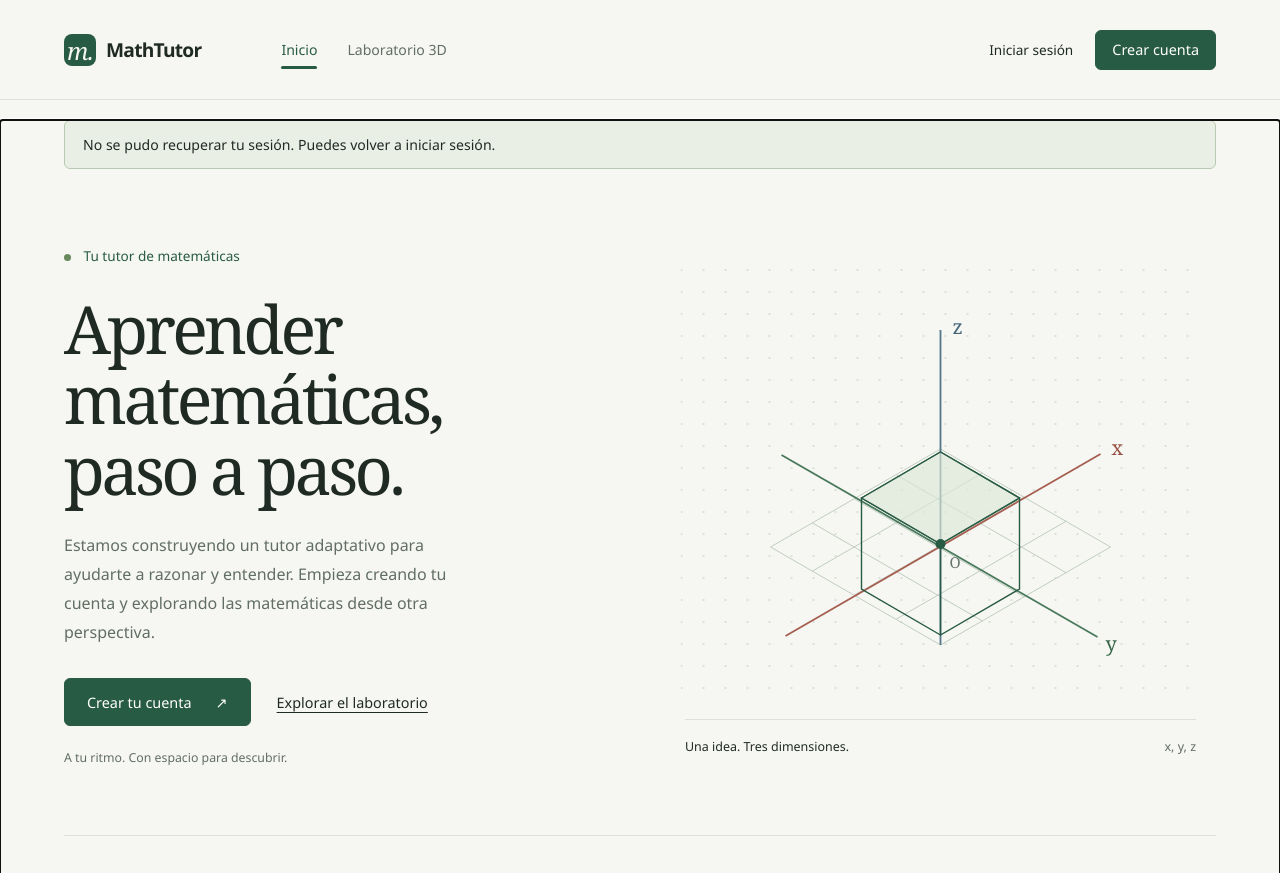
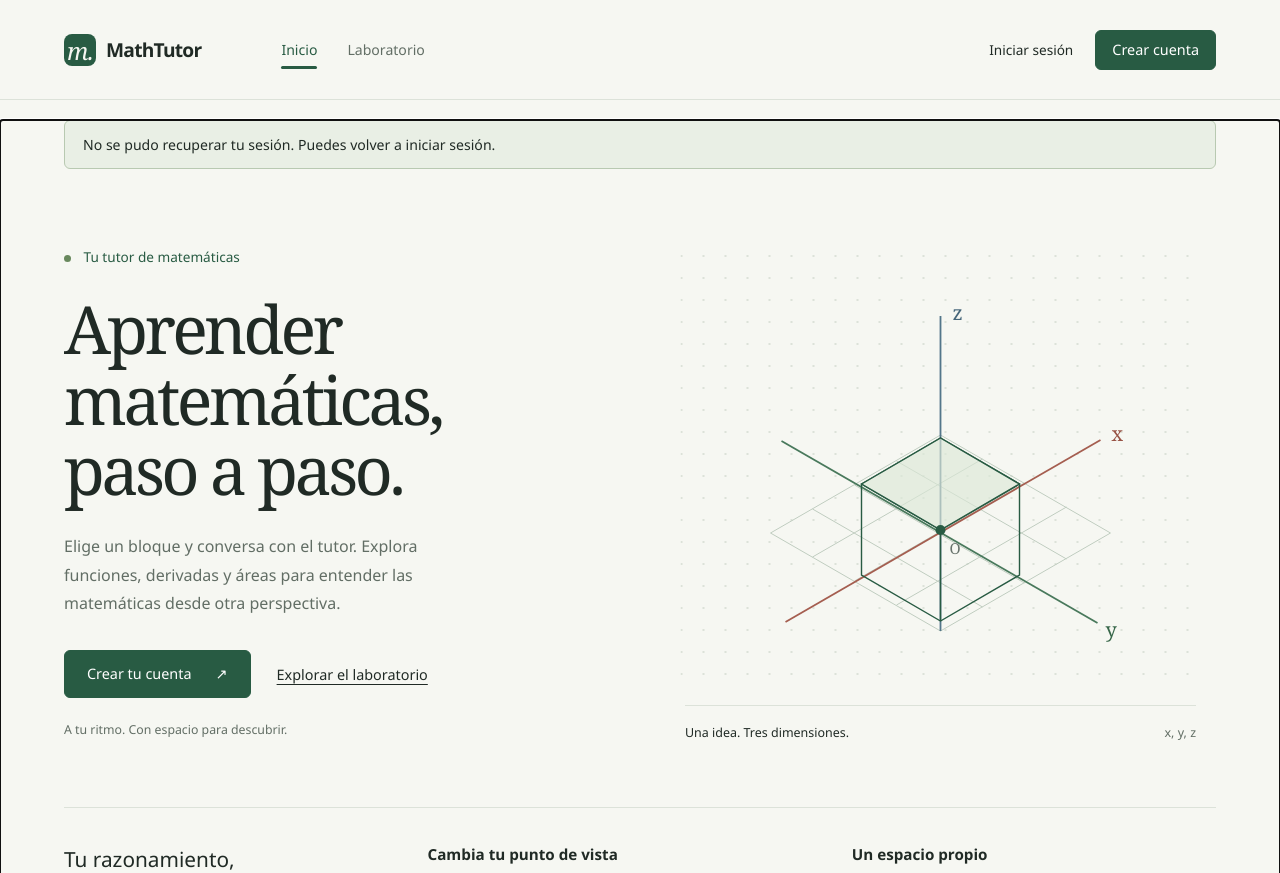
Before and after one commit to juancarlosenrmun/MathTutor, a web app: page /visor/index.html in a window 1280 px wide. Shown: the top 873 px of the page. Run offline with its HTML, style and script files only (its server is not run), Linux system fonts and the light colour scheme; data that the repository does not hold is empty.

Commit message:
feat(UC-12): integrar tutor y graficas en el frontend de S2

```diff
--- a/mathtutor-graphics/src/main/resources/static/visor/index.html
+++ b/mathtutor-graphics/src/main/resources/static/visor/index.html
@@ -6,7 +6,7 @@
     <meta name="theme-color" content="#f6f7f2" />
     <meta
       name="description"
-      content="MathTutor, un tutor adaptativo de matemáticas en desarrollo. Crea tu cuenta y empieza a explorar con el laboratorio 3D."
+      content="Conversa con el tutor de Matemáticas y explora funciones, derivadas y áreas en el laboratorio."
     />
     <title>Inicio · MathTutor</title>
     <link rel="stylesheet" href="./style.css" />
@@ -20,7 +20,8 @@
       >
       <nav aria-label="Navegación principal">
         <a href="#/inicio" data-nav="inicio">Inicio</a
-        ><a href="#/laboratorio" data-nav="laboratorio">Laboratorio 3D</a>
+        ><a href="#/laboratorio" data-nav="laboratorio">Laboratorio</a>
+        <a href="#/tutor" data-nav="tutor" data-student hidden>Tutor</a>
       </nav>
       <div class="header-actions">
         <a class="quiet-link" href="#/acceso" data-guest>Iniciar sesión</a
@@ -49,9 +50,8 @@
             </p>
             <h1>Aprender<br />matemáticas,<br />paso a paso.</h1>
             <p class="lead">
-              Estamos construyendo un tutor adaptativo para ayudarte a razonar y
-              entender. Empieza creando tu cuenta y explorando las matemáticas
-              desde otra perspectiva.
+              Elige un bloque y conversa con el tutor. Explora funciones,
+              derivadas y áreas para entender las matemáticas desde otra perspectiva.
             </p>
             <div class="hero-actions">
               <a class="button" href="#/registro" data-guest
@@ -277,6 +277,14 @@
         </div>
       </section>
       <section data-view="laboratorio" class="lab" hidden>
+        <div class="page-heading">
+          <div>
+            <p class="overline">Laboratorio de matemáticas</p>
+            <h1>De la función a la gráfica.</h1>
+            <p class="subtle">Compara f(x), su derivada y la integral en un mismo intervalo.</p>
+          </div>
+          <a class="text-link" href="#/tutor" data-student hidden>Conversar con el tutor</a>
+        </div>
         <form id="curve-form" class="curve-controls" aria-label="Gráficas 2D">
           <div><label for="curve-function">Función f(x)</label>
           <input id="curve-function" value="x^2" required maxlength="200" aria-describedby="curve-help" /></div>
@@ -286,26 +294,17 @@
         </form>
         <p id="curve-help" class="field-help">Usa x, números, + − * / ^, sin, cos, tan, exp, log, sqrt o abs. Ejemplos: x^2, sin(x), 1/x. La integral usa los extremos indicados.</p>
         <p id="curve-result" role="status">Introduce una función para ver su gráfica 2D y sus aproximaciones numéricas.</p>
-        <div class="page-heading">
-          <div>
-            <p class="overline">Laboratorio de matemáticas</p>
-            <h1>Explora el espacio.</h1>
-            <p class="subtle">Tres ejes. Infinitas formas de mirar.</p>
-          </div>
-          <a class="text-link" href="#/inicio" data-guest>Volver al inicio</a>
-          <a class="text-link" href="#/espacio" data-member hidden>Volver a tu espacio</a>
-        </div>
         <div class="lab-layout">
           <section class="viewer-panel" aria-labelledby="viewer-title">
             <div class="viewer-toolbar">
-              <h2 id="viewer-title">Sistema de coordenadas</h2>
-              <span class="viewer-tag">Vista 3D</span>
+              <h2 id="viewer-title">Funciones y coordenadas</h2>
+              <span class="viewer-tag">Vista interactiva</span>
             </div>
             <div class="canvas-wrap">
               <canvas
                 tabindex="0"
-                aria-label="Sistema de ejes tridimensional. X rojo, Y verde, Z azul."
-                aria-describedby="instructions graphic-status"
+                aria-label="Visor de funciones y coordenadas. X rojo, Y verde, Z azul."
+                aria-describedby="instructions graphic-status curve-result"
                 >Sistema cartesiano con tres ejes perpendiculares: X, Y y Z,
                 centrados en el origen.</canvas
               >
@@ -380,9 +379,9 @@
           </section>
           <section class="workspace-lab" aria-labelledby="workspace-lab-title">
             <div class="workspace-lab-copy">
-              <p class="overline">Laboratorio 3D</p>
+              <p class="overline">Laboratorio de matemáticas</p>
               <h2 id="workspace-lab-title">Cambia de<br />perspectiva.</h2>
-              <p>Explora el sistema de coordenadas. Gira, acércate y recorre el espacio a tu ritmo.</p>
+              <p>Dibuja una función, compárala con su derivada y calcula la integral en el intervalo que elijas.</p>
               <a class="button" href="#/laboratorio">Abrir el laboratorio <span aria-hidden="true">↗</span></a>
             </div>
             <svg viewBox="0 0 260 260" aria-hidden="true" class="workspace-axes">
@@ -473,15 +472,30 @@
           ><a class="text-link" href="#/acceso">Iniciar sesión</a>
         </div>
       </section>
-      <section data-view="tutor" hidden aria-labelledby="tutor-title">
+      <section data-view="tutor" class="tutor-page" hidden aria-labelledby="tutor-title">
+        <div class="page-heading">
+          <div>
             <p class="overline">Aprende a tu ritmo</p>
-        <h1 id="tutor-title">Tutor de Matemáticas.</h1>
-        <p>Selecciona un bloque antes de conversar. Iniciar otra conversación conserva el bloque de la anterior.</p>
+            <h1 id="tutor-title">¿Qué quieres entender?</h1>
+            <p class="subtle">Elige un bloque y comparte tu pregunta con el tutor.</p>
+          </div>
+          <a class="text-link" href="#/laboratorio">Explorar una función</a>
+        </div>
+        <div class="tutor-layout">
+          <aside class="tutor-guide" aria-label="Preparar la conversación">
+            <h2>Empieza por un bloque.</h2>
+            <p>Funciones, derivadas e integrales o métodos 3D: elige qué quieres trabajar hoy.</p>
             <form id="tutor-select-form" class="tutor-controls">
               <label for="tutor-block">Bloque temático</label>
-          <select id="tutor-block" required></select>
+              <select id="tutor-block" required aria-describedby="tutor-block-help" disabled></select>
               <button id="tutor-start" class="button" type="submit">Nueva conversación</button>
             </form>
+            <p id="tutor-block-help" class="field-help">El bloque queda fijo en cada conversación. Para cambiarlo, selecciona otro e inicia una nueva; se vaciará el chat de esta pantalla.</p>
+            <p class="field-help">Puedes detener una respuesta en cualquier momento. El chat se conserva solo mientras mantienes esta sesión abierta.</p>
+            <a class="text-link" href="#/espacio">Volver a tu espacio</a>
+          </aside>
+          <div class="tutor-conversation">
+            <h2>Tu conversación</h2>
             <p id="tutor-status" role="status">Inicia sesión como alumno para conversar con el tutor.</p>
             <div id="tutor-history" class="tutor-history" role="log" aria-live="polite" aria-relevant="additions text" aria-label="Conversación"></div>
             <div id="tutor-composer" hidden>
@@ -492,7 +506,9 @@
               </form>
               <button id="tutor-cancel" class="button secondary" type="button" disabled>Cancelar respuesta</button>
             </div>
-        <a class="text-link" href="#/espacio">Volver a tu espacio</a>
+            <p class="field-help">Las respuestas se muestran a medida que llegan. Contrasta los resultados: el tutor puede cometer errores.</p>
+          </div>
+        </div>
       </section>
     </main>
     <footer class="site-footer">
--- a/mathtutor-graphics/src/main/resources/static/visor/interface.mjs
+++ b/mathtutor-graphics/src/main/resources/static/visor/interface.mjs
@@ -1,7 +1,7 @@
 import { SessionClient } from './session.mjs';
 
 const titles = { inicio: 'Inicio', acceso: 'Iniciar sesión', registro: 'Crear cuenta', espacio: 'Tu espacio',
-  laboratorio: 'Laboratorio 3D', tutor: 'Tutor de Matemáticas', cuenta: 'Tu cuenta', restringido: 'Acceso restringido' };
+  laboratorio: 'Laboratorio', tutor: 'Tutor de Matemáticas', cuenta: 'Tu cuenta', restringido: 'Acceso restringido' };
 
 export function viewFor(hash, signedIn) {
   const requested = hash.replace('#/', '');
@@ -20,7 +20,7 @@ export function permissionDescription(role) {
 export function workspaceFor(role) {
   return {
     ALUMNO: { label: 'Alumno', title: 'Tu espacio de aprendizaje.',
-      description: 'Empieza por el laboratorio: explora los ejes, mueve la cámara y encuentra tu perspectiva.' },
+      description: 'Elige un bloque para conversar con el tutor o explora funciones, derivadas e integrales en el laboratorio.' },
     PROFESOR: { label: 'Profesor', title: 'Tu espacio docente.',
       description: 'Explora el laboratorio y consulta los permisos vigentes de tu cuenta de profesor.' },
     ADMIN: { label: 'Administrador', title: 'Tu espacio de administración.',
--- a/mathtutor-graphics/src/main/resources/static/visor/style.css
+++ b/mathtutor-graphics/src/main/resources/static/visor/style.css
@@ -1000,3 +1000,22 @@ canvas:focus-visible {
 .tutor-history { max-height: 28rem; overflow-y: auto; padding: 1rem; border-block: 1px solid #c0cdc0; margin-block: 1.5rem; }
 .tutor-history p { white-space: pre-wrap; overflow-wrap: anywhere; max-width: 70ch; }
 #tutor-composer { max-width: 50rem; margin-block: 1rem; }
+
+.tutor-layout { display: grid; grid-template-columns: minmax(15rem, 1fr) minmax(0, 2fr); gap: 3rem; padding-bottom: 3rem; }
+.tutor-guide { border-top: 2px solid #285b43; padding-top: 1.5rem; }
+.tutor-guide h2, .tutor-conversation h2 { font-size: 1.5rem; }
+.tutor-guide p { line-height: 1.7; }
+.tutor-guide .tutor-controls { display: grid; align-items: stretch; }
+.tutor-controls select { width: 100%; min-width: 0; }
+.tutor-conversation { min-width: 0; padding: 1.5rem; background: #fff; border: 1px solid #c0cdc0; border-radius: .5rem; }
+.tutor-history:empty::before { content: 'Tu próxima idea empieza con una pregunta. Selecciona un bloque para comenzar.'; color: #626e65; }
+.tutor-history { min-height: 10rem; }
+.tutor-question { margin-left: auto; background: #edf2eb; padding: 1rem; border-radius: .5rem; }
+.tutor-answer { padding: .5rem 0 1rem; line-height: 1.8; }
+.curve-controls { padding: 1.25rem; background: #edf2eb; border-radius: .5rem; }
+.curve-controls input { width: 100%; }
+@media (max-width: 760px) {
+  .tutor-layout { grid-template-columns: 1fr; gap: 1.5rem; }
+  .tutor-conversation { padding: 1rem; }
+  .curve-controls .button { width: 100%; white-space: normal; }
+}
--- a/scripts/smoke-frontend.mjs
+++ b/scripts/smoke-frontend.mjs
@@ -68,13 +68,15 @@ try {
     await win.testApp.client.role(); win.location.hash = '#/espacio'; win.testApp.render();
     win.document.querySelector('#notice').hidden = true;
   })()`);
-  for (const [role, name, width, height] of [['ALUMNO', 'espacio', 1440, 1000],
+  for (const [role, name, width, height, view = 'espacio'] of [['ALUMNO', 'espacio', 1440, 1000],
     ['PROFESOR', 'espacio-profesor', 1440, 1000], ['ADMIN', 'espacio-admin', 1440, 1000],
-    ['ALUMNO', 'espacio-movil', 390, 1000]]) {
+    ['ALUMNO', 'espacio-movil', 390, 1000],
+    ['ALUMNO', 'tutor', 1440, 1100, 'tutor'], ['ALUMNO', 'tutor-movil', 390, 1200, 'tutor']]) {
     await command('Emulation.setDeviceMetricsOverride', { width, height, deviceScaleFactor: 1, mobile: width < 700 });
     await evaluate(`(async () => {
       const win = document.querySelector('iframe').contentWindow;
       win.testState.role = '${role}'; await win.testApp.updateRole();
+      win.location.hash = '#/${view}'; win.testApp.render();
       win.document.querySelector('#main').blur();
     })()`);
     await delay(50);
```
Also changed, not shown: 1 other file. Lines whose indentation alone changed are shown as unchanged.
